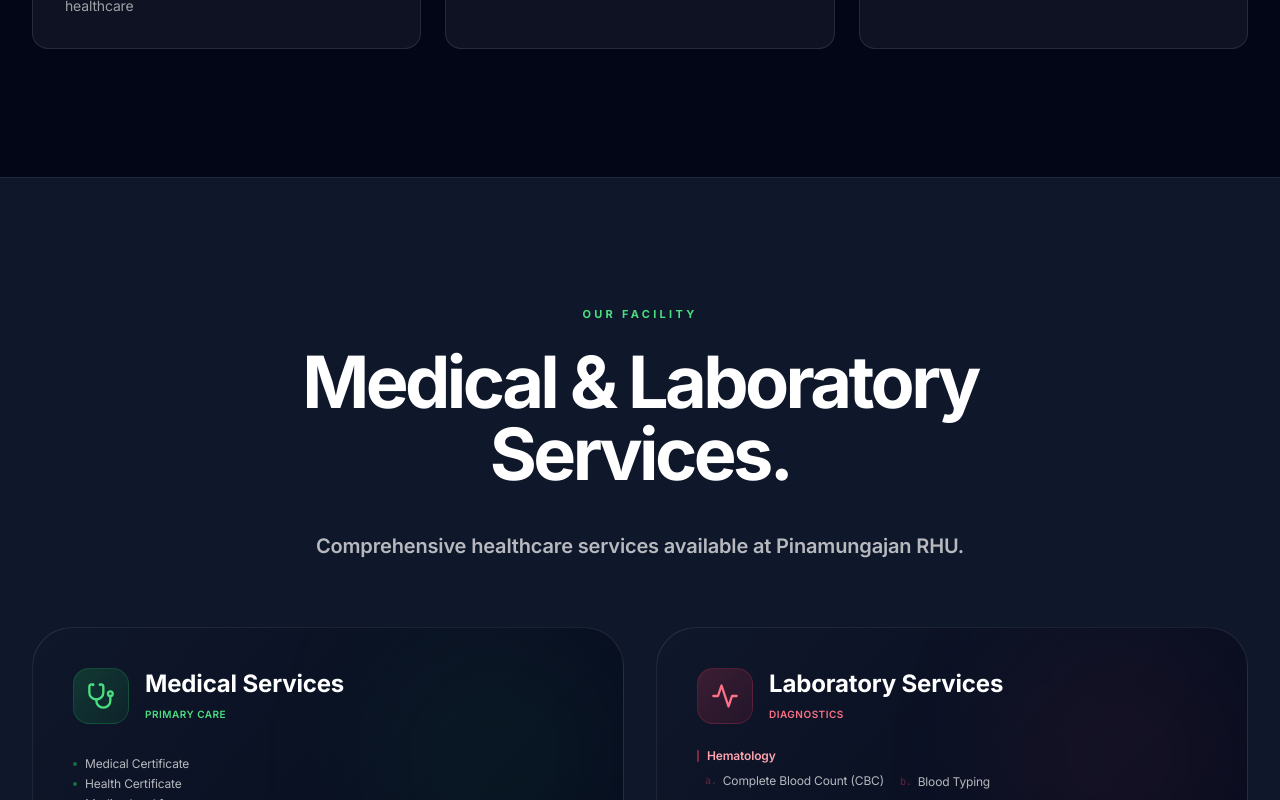
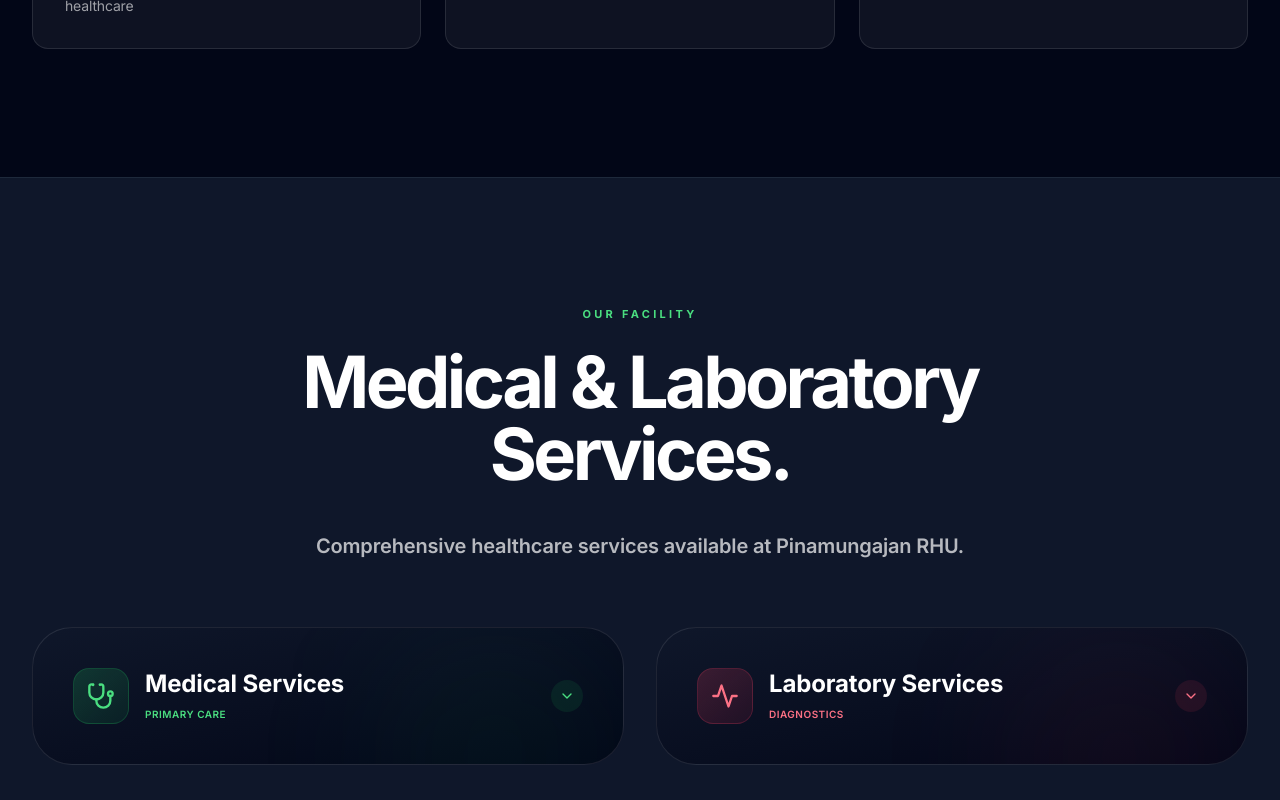
Before and after one commit to pinamungajanrhu/rhupinamungajan, a React (Vite) app in the folder frontend/: page / in a window 1280 px wide. Shown: the part 2000-2800 px from the top of the page. Built offline with nearby package versions, Linux system fonts and the light colour scheme.

Commit message:
feat: hover expand/collapse for service cards - show only title by default, expand on hover

```diff
--- a/frontend/src/pages/Landing.jsx
+++ b/frontend/src/pages/Landing.jsx
@@ -34,6 +34,7 @@ const Landing = () => {
   const navigate = useNavigate()
   const [currentImageIndex, setCurrentImageIndex] = useState(0)
   const [communitySlideIndex, setCommunitySlideIndex] = useState(0)
+  const [hoveredService, setHoveredService] = useState(null)
 
   // New images from public folder
   const rhuImages = [
@@ -423,22 +424,40 @@ const Landing = () => {
               initial={{ opacity: 0, y: 30 }}
               whileInView={{ opacity: 1, y: 0 }}
               viewport={{ once: true }}
-              className="relative bg-gradient-to-br from-slate-900 to-slate-950 rounded-[2.5rem] p-10 border border-white/10 overflow-hidden"
+              onMouseEnter={() => setHoveredService('medical')}
+              onMouseLeave={() => setHoveredService(null)}
+              className="relative bg-gradient-to-br from-slate-900 to-slate-950 rounded-[2.5rem] p-10 border border-white/10 overflow-hidden cursor-pointer transition-all duration-500 hover:border-primary-500/30"
             >
               {/* Background glow */}
               <div className="absolute top-0 right-0 w-64 h-64 bg-primary-500/5 rounded-full blur-3xl"></div>
 
-              <div className="relative flex items-center gap-4 mb-8">
+              <div className="relative flex items-center gap-4">
                 <div className="w-14 h-14 bg-gradient-to-br from-primary-500/20 to-primary-600/10 rounded-2xl flex items-center justify-center border border-primary-500/20">
                   <Stethoscope size={28} className="text-primary-400" />
                 </div>
-                <div>
+                <div className="flex-1">
                   <h4 className="text-2xl font-bold text-white">Medical Services</h4>
                   <span className="text-[10px] text-primary-400 uppercase tracking-wider font-semibold">Primary Care</span>
                 </div>
+                <motion.div
+                  animate={{ rotate: hoveredService === 'medical' ? 180 : 0 }}
+                  transition={{ duration: 0.3 }}
+                  className="w-8 h-8 rounded-full bg-primary-500/10 flex items-center justify-center"
+                >
+                  <ChevronDown size={16} className="text-primary-400" />
+                </motion.div>
               </div>
 
-              {/* First Section */}
+              <motion.div
+                initial={false}
+                animate={{
+                  height: hoveredService === 'medical' ? 'auto' : 0,
+                  opacity: hoveredService === 'medical' ? 1 : 0
+                }}
+                transition={{ duration: 0.4, ease: [0.04, 0.62, 0.23, 0.98] }}
+                className="overflow-hidden"
+              >
+                <div className="pt-8">
               <ul className="space-y-1">
                 {[
                   'Medical Certificate',
@@ -508,6 +527,54 @@ const Landing = () => {
                   <span>Foreigner/Special</span>
                 </li>
               </ul>
+
+              {/* Updated as of 2026 - Badge Style */}
+              <div className="my-3 flex items-center gap-3">
+                <div className="h-px flex-1 bg-gradient-to-r from-transparent via-primary-500/30 to-transparent"></div>
+                <span className="px-3 py-1 rounded-full bg-primary-500/10 border border-primary-500/20 text-primary-400 text-xs font-semibold">Updated as of 2026</span>
+                <div className="h-px flex-1 bg-gradient-to-r from-transparent via-primary-500/30 to-transparent"></div>
+              </div>
+
+              {/* Second Section */}
+              <ul className="space-y-1">
+                {[
+                  'Tooth Extraction',
+                  'Tooth Filing',
+                  'Cleaning/Oral Prophylaxis',
+                  'Dental Certificate',
+                  'Burial Permit Fees',
+                  'Transfer of Cadaver',
+                  'Fee for Exhumation/Removal of Cadaver',
+                  'Animal Bite Treatment Center (ABTC) Fee'
+                ].map((item, i) => (
+                  <motion.li
+                    key={i}
+                    whileHover={{ x: 4 }}
+                    className="flex items-center gap-2 text-white/70 text-xs group cursor-default"
+                  >
+                    <span className="w-1 h-1 rounded-full bg-primary-500/50 group-hover:bg-primary-400 transition-colors"></span>
+                    <span className="group-hover:text-white/90 transition-colors">{item}</span>
+                  </motion.li>
+                ))}
+                <li className="flex items-center gap-2 text-white/70 text-xs mt-2">
+                  <span className="w-1 h-1 rounded-full bg-primary-500/50"></span>
+                  <span className="font-medium text-white/80">Pre-marriage Counseling Fee:</span>
+                </li>
+                <li className="flex items-center gap-2 text-white/50 text-xs ml-4">
+                  <span className="text-primary-500/40 text-[10px]">◦</span>
+                  <span>Residents</span>
+                </li>
+                <li className="flex items-center gap-2 text-white/50 text-xs ml-4">
+                  <span className="text-primary-500/40 text-[10px]">◦</span>
+                  <span>Non-residents</span>
+                </li>
+                <li className="flex items-center gap-2 text-white/50 text-xs ml-4">
+                  <span className="text-primary-500/40 text-[10px]">◦</span>
+                  <span>Foreigner/Special</span>
+                </li>
+              </ul>
+              </div>
+              </motion.div>
             </motion.div>
 
             {/* Laboratory Services */}
@@ -516,20 +583,40 @@ const Landing = () => {
               whileInView={{ opacity: 1, y: 0 }}
               viewport={{ once: true }}
               transition={{ delay: 0.1 }}
-              className="relative bg-gradient-to-br from-slate-900 to-slate-950 rounded-[2.5rem] p-10 border border-white/10 overflow-hidden"
+              onMouseEnter={() => setHoveredService('lab')}
+              onMouseLeave={() => setHoveredService(null)}
+              className="relative bg-gradient-to-br from-slate-900 to-slate-950 rounded-[2.5rem] p-10 border border-white/10 overflow-hidden cursor-pointer transition-all duration-500 hover:border-rose-500/30"
             >
               {/* Background glow */}
               <div className="absolute top-0 right-0 w-64 h-64 bg-rose-500/5 rounded-full blur-3xl"></div>
 
-              <div className="relative flex items-center gap-4 mb-6">
+              <div className="relative flex items-center gap-4">
                 <div className="w-14 h-14 bg-gradient-to-br from-rose-500/20 to-rose-600/10 rounded-2xl flex items-center justify-center border border-rose-500/20">
                   <Activity size={28} className="text-rose-400" />
                 </div>
-                <div>
+                <div className="flex-1">
                   <h4 className="text-2xl font-bold text-white">Laboratory Services</h4>
                   <span className="text-[10px] text-rose-400 uppercase tracking-wider font-semibold">Diagnostics</span>
                 </div>
+                <motion.div
+                  animate={{ rotate: hoveredService === 'lab' ? 180 : 0 }}
+                  transition={{ duration: 0.3 }}
+                  className="w-8 h-8 rounded-full bg-rose-500/10 flex items-center justify-center"
+                >
+                  <ChevronDown size={16} className="text-rose-400" />
+                </motion.div>
               </div>
+
+              <motion.div
+                initial={false}
+                animate={{
+                  height: hoveredService === 'lab' ? 'auto' : 0,
+                  opacity: hoveredService === 'lab' ? 1 : 0
+                }}
+                transition={{ duration: 0.4, ease: [0.04, 0.62, 0.23, 0.98] }}
+                className="overflow-hidden"
+              >
+                <div className="pt-6">
 
               {/* Hematology */}
               <div className="mb-3">
@@ -639,6 +726,8 @@ const Landing = () => {
                 </ul>
                 <p className="text-white/30 text-[10px] mt-1 ml-2 italic">*HIV Testing - for prenatal care and employment purposes only</p>
               </div>
+              </div>
+              </motion.div>
             </motion.div>
           </div>
         </div>
```
